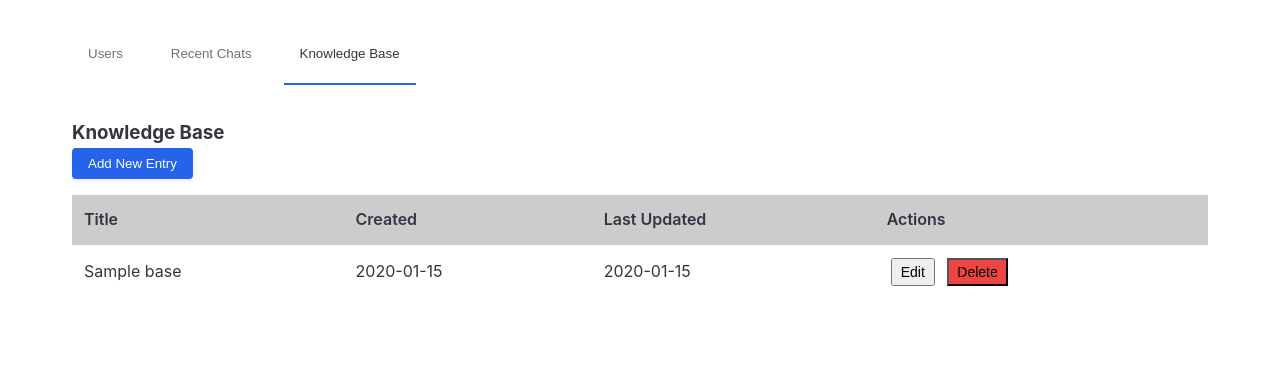
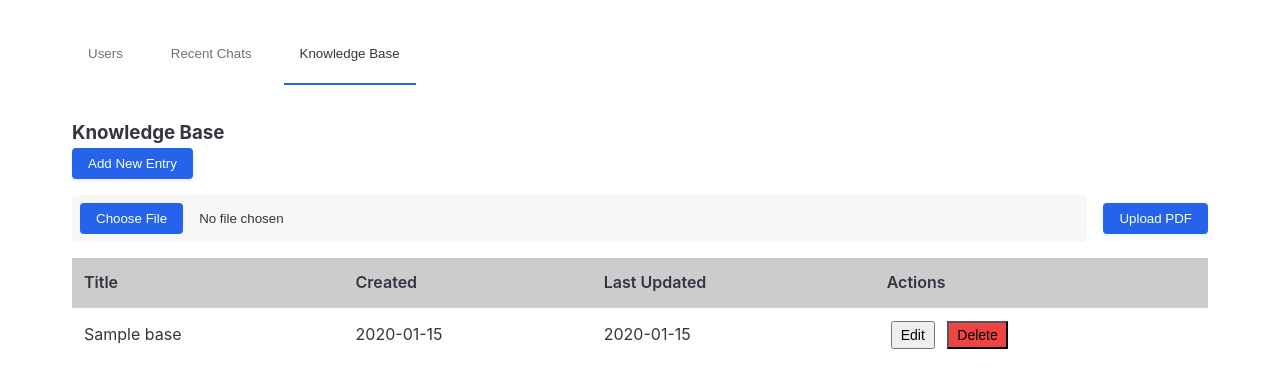
Before and after one commit to Bboyd59/chatryan, a Flask app: page /admin in a window 1280 px wide, after a click on "Knowledge Base". Shown: the part 173-561 px from the top of the page. Run offline with Flask 3, Linux system fonts and the light colour scheme; a user stored in the database is signed in; tables that the repository leaves empty hold one stand-in row (values such as "Sample post").

Commit message:
Agent query: Can you check if the admin panel now shows a PDF upload button in the Knowledge Base tab? Also, try uploading a PDF file to see if it works.
Screenshot: https://storage.googleapis.com/screenshot-production-us-central1/8929778e-5396-459b-b19e-15e632699f10/aed1510d-da0e-4e6a-bd30-3db4116afd66.jpg

```diff
--- a/pyproject.toml
+++ b/pyproject.toml
@@ -11,4 +11,5 @@ dependencies = [
     "flask-wtf>=1.2.2",
     "psycopg2-binary>=2.9.10",
     "anthropic>=0.40.0",
+    "pypdf2>=3.0.1",
 ]
--- a/routes.py
+++ b/routes.py
@@ -1,4 +1,5 @@
 from flask import Blueprint, render_template, jsonify, request
+import PyPDF2
 from flask_login import login_required, current_user
 from models import Chat, Message, User, KnowledgeBase, db
 from claude_api import get_claude_response
@@ -27,8 +28,21 @@ def process_message():
     user_message = Message(chat_id=chat.id, content=message, is_user=True)
     db.session.add(user_message)
 
-    # Get Claude's response
-    claude_response = get_claude_response(message)
+    # Search knowledge base first
+    kb_entries = KnowledgeBase.query.all()
+    relevant_info = ""
+
+    for entry in kb_entries:
+        if any(keyword.lower() in entry.content.lower() for keyword in message.split()):
+            relevant_info += f"\n\nRelevant information from knowledge base: {entry.content}"
+
+    # Get Claude's response with context from knowledge base
+    if relevant_info:
+        context = f"Please use this additional context while answering: {relevant_info}\n\nUser question: {message}"
+        claude_response = get_claude_response(context)
+    else:
+        claude_response = get_claude_response(message)
+
     ai_message = Message(chat_id=chat.id, content=claude_response, is_user=False)
     db.session.add(ai_message)
 
@@ -37,6 +51,48 @@ def process_message():
     return jsonify({
         'response': claude_response
     })
+
+@main_bp.route('/admin/upload-knowledge', methods=['POST'])
+@login_required
+def upload_knowledge():
+    if not current_user.is_admin:
+        return jsonify({'error': 'Access denied'}), 403
+
+    if 'file' not in request.files:
+        return jsonify({'error': 'No file provided'}), 400
+
+    file = request.files['file']
+    if file.filename == '':
+        return jsonify({'error': 'No file selected'}), 400
+
+    if not file.filename.endswith('.pdf'):
+        return jsonify({'error': 'Only PDF files are supported'}), 400
+
+    try:
+        # Read PDF content
+        pdf_reader = PyPDF2.PdfReader(file)
+        content = ""
+        for page in pdf_reader.pages:
+            content += page.extract_text() + "\n"
+
+        # Create knowledge base entry
+        kb_entry = KnowledgeBase(
+            title=file.filename,
+            content=content,
+            source_file=file.filename,
+            content_type='pdf'
+        )
+
+        db.session.add(kb_entry)
+        db.session.commit()
+
+        return jsonify({
+            'message': 'PDF uploaded and processed successfully',
+            'entry': kb_entry.to_dict()
+        })
+
+    except Exception as e:
+        return jsonify({'error': str(e)}), 500
 
 @main_bp.route('/admin')
 @login_required
--- a/static/css/style.css
+++ b/static/css/style.css
@@ -270,6 +270,32 @@ body {
     background-color: #dc2626;
 }
 
+.upload-form {
+    display: flex;
+    gap: 1rem;
+    align-items: center;
+    margin-top: 1rem;
+}
+
+.file-input {
+    flex: 1;
+    padding: 0.5rem;
+    border: 1px solid var(--border-color);
+    border-radius: 4px;
+    background: var(--bg-secondary);
+    color: var(--text-primary);
+}
+
+.file-input::-webkit-file-upload-button {
+    background: var(--accent);
+    border: none;
+    border-radius: 4px;
+    color: white;
+    padding: 0.5rem 1rem;
+    margin-right: 1rem;
+    cursor: pointer;
+}
+
 @keyframes fadeIn {
     from { opacity: 0; transform: translateY(10px); }
     to { opacity: 1; transform: translateY(0); }
--- a/templates/admin.html
+++ b/templates/admin.html
@@ -60,6 +60,10 @@
         <h3>Knowledge Base</h3>
         <div class="knowledge-actions">
             <button class="btn" onclick="showAddKnowledgeForm()">Add New Entry</button>
+            <form id="uploadForm" class="upload-form" style="margin-top: 1rem;">
+                <input type="file" id="pdfFile" accept=".pdf" class="file-input">
+                <button type="button" class="btn" onclick="uploadPDF()">Upload PDF</button>
+            </form>
         </div>
         <table>
             <thead>
@@ -121,5 +125,42 @@ function deleteEntry(id) {
         alert("Delete functionality will be implemented for entry " + id);
     }
 }
+
+async function uploadPDF() {
+    const fileInput = document.getElementById('pdfFile');
+    const file = fileInput.files[0];
+
+    if (!file) {
+        alert('Please select a PDF file first');
+        return;
+    }
+
+    if (!file.name.endsWith('.pdf')) {
+        alert('Please select a PDF file');
+        return;
+    }
+
+    const formData = new FormData();
+    formData.append('file', file);
+
+    try {
+        const response = await fetch('/admin/upload-knowledge', {
+            method: 'POST',
+            body: formData
+        });
+
+        const data = await response.json();
+
+        if (response.ok) {
+            alert('PDF uploaded and processed successfully');
+            location.reload(); // Refresh to show new entry
+        } else {
+            alert(data.error || 'Upload failed');
+        }
+    } catch (error) {
+        alert('Error uploading file');
+        console.error(error);
+    }
+}
 </script>
 {% endblock %}
```
Also changed, not shown: models.py (+13 -0 lines), 1 other file.
